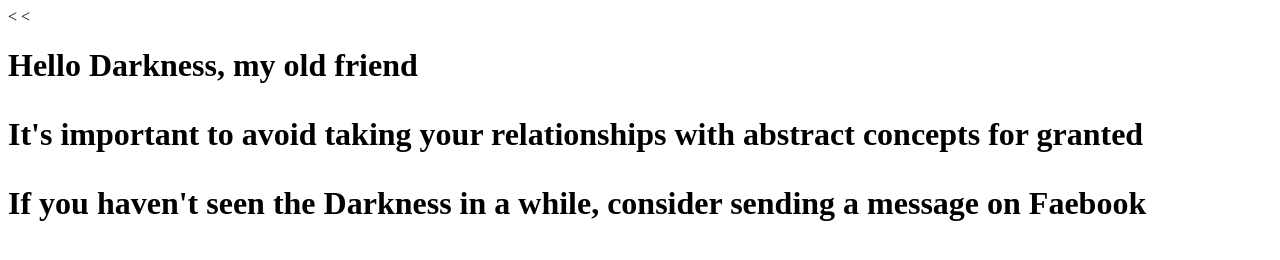
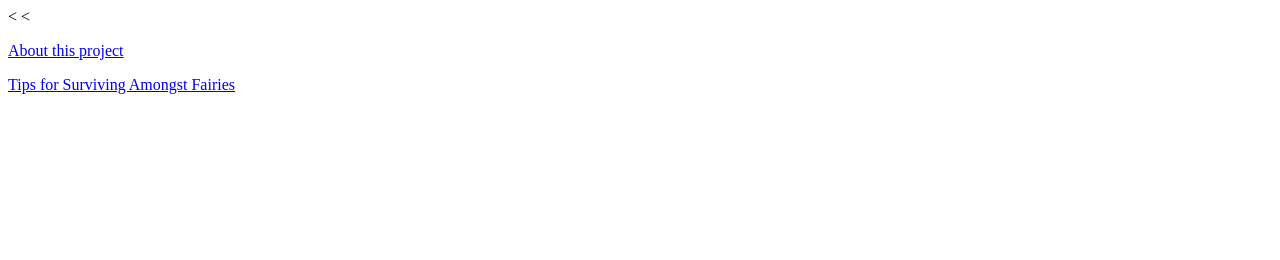
Before and after one commit to rowancarson/toyrepository, a plain HTML site: page index.html in a window 1280 px wide. Drawn offline with Linux system fonts and the light colour scheme.

Commit message:
made index page into actual index page and created an about page

```diff
--- a/index.html
+++ b/index.html
@@ -3,12 +3,10 @@
 <html lang="en" dir="ltr">
   <head>
     <meta charset="utf-8">
-    <title>Tips for surviving amongst the fairies</title>
+    <title>Ishkabibble</title>
   </head>
   <body>
-    <h1>Hello Darkness, my old friend</<h1>
-      <p>It's important to avoid taking your relationships with abstract concepts for granted</p>
-      <p>If you haven't seen the Darkness in a while, consider sending a message on Faebook</p>
-
+       <p><a href="about.html">About this project</a></p>
+       <p>   <a href="faesurvival.html">Tips for Surviving Amongst Fairies</a></p>
   </body>
 </html>
```
Also changed, not shown: 2 other files.
